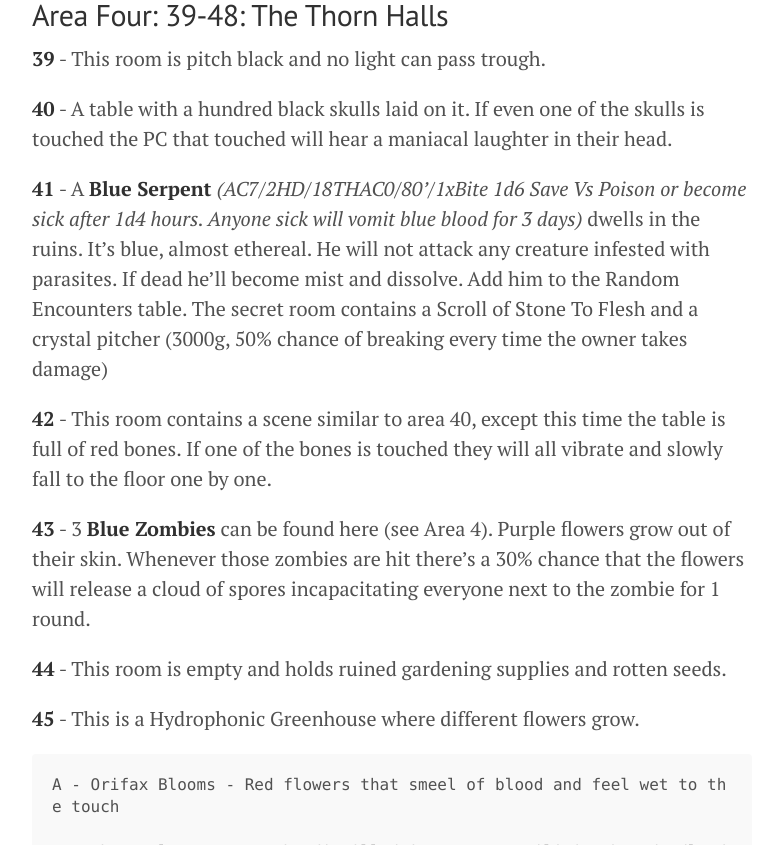
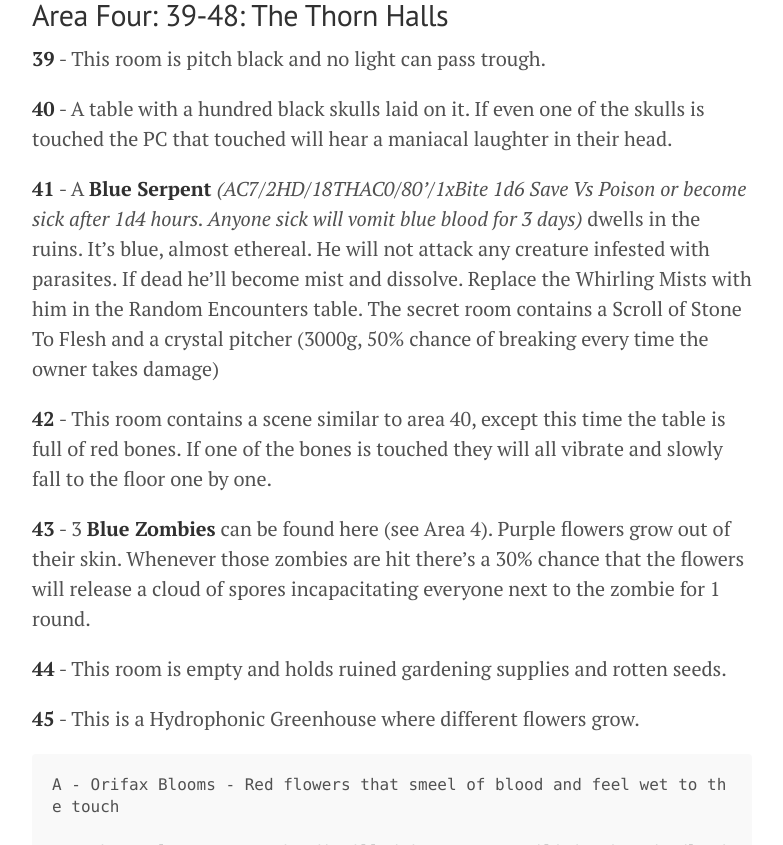
Before and after one commit to thevinter/thevinter.github.io, a Jekyll site: the page built from _posts/2021-02-12-the-hidden-colony-of-layanaka.md, in a window 1280 px wide and 900 px high, scrolled down 10979 px, cut to the strip 55-900 px from the top of the window. Shown: the whole strip, without its empty margins (248-1031 px from the left). Built offline with Jekyll 4.4.1, drawn with Linux system fonts in a browser that asks for light colours.

Commit message:
full dungeon

```diff
--- a/_posts/2021-02-12-the-hidden-colony-of-layanaka.md
+++ b/_posts/2021-02-12-the-hidden-colony-of-layanaka.md
@@ -146,7 +146,7 @@ Those are supposed to be some sorts of living quarters for the prisoners. As usu
 
 **40** - A table with a hundred black skulls laid on it. If even one of the skulls is touched the PC that touched will hear a maniacal laughter in their head.
 
-**41** - A **Blue Serpent** *(AC7/2HD/18THAC0/80'/1xBite 1d6 Save Vs Poison or become sick after 1d4 hours. Anyone sick will vomit blue blood for 3 days)* dwells in the ruins. It's blue, almost ethereal. He will not attack any creature infested with parasites. If dead he'll become mist and dissolve. Add him to the Random Encounters table. The secret room contains a Scroll of Stone To Flesh and a crystal pitcher (3000g, 50% chance of breaking every time the owner takes damage)
+**41** - A **Blue Serpent** *(AC7/2HD/18THAC0/80'/1xBite 1d6 Save Vs Poison or become sick after 1d4 hours. Anyone sick will vomit blue blood for 3 days)* dwells in the ruins. It's blue, almost ethereal. He will not attack any creature infested with parasites. If dead he'll become mist and dissolve. Replace the Whirling Mists with him in the Random Encounters table. The secret room contains a Scroll of Stone To Flesh and a crystal pitcher (3000g, 50% chance of breaking every time the owner takes damage)
 
 **42** - This room contains a scene similar to area 40, except this time the table is full of red bones. If one of the bones is touched they will all vibrate and slowly fall to the floor one by one.
 
```
